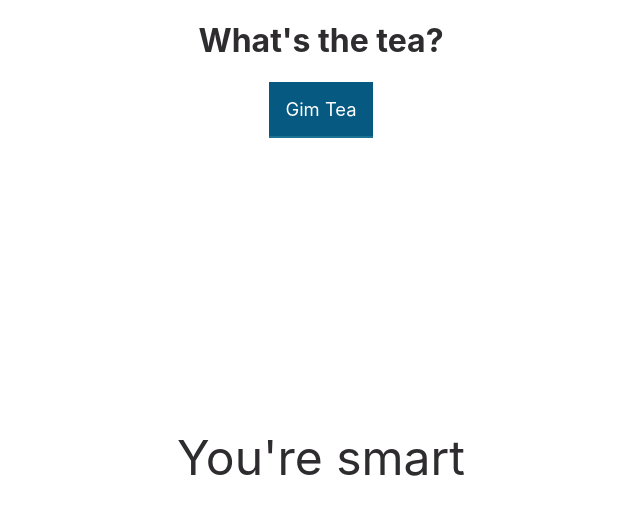
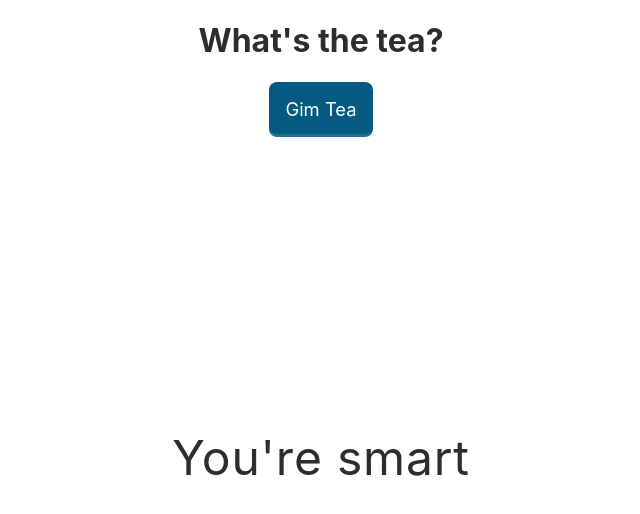
Before and after one commit to gimtea/gimtea.github.io, a plain HTML site: page index.html in a window 1280 px wide. Both pictures are taken after a click on the button "Gim Tea". Shown: the full height of the page, 319-959 px from the left. Drawn offline with Linux system fonts and the light colour scheme.

Commit message:
Tweak styles and scripts

```diff
--- a/index.html
+++ b/index.html
@@ -7,11 +7,9 @@
     <title>What's the tea?</title>
     <meta name="og:title" content="What's the tea?">
     <meta name="og:image" content="https://raw.githubusercontent.com/gimtea/gimtea.github.io/master/tea-pic.jpg">
-    <meta name="description" content="That's the motherfucking tea...">
+    <meta name="generator" content="Hyundai Elantra">
     <style>
-        .header,
-        .button,
-        .tea {
+        * {
             font-family: -apple-system, BlinkMacSystemFont, 'Segoe UI', Roboto, Oxygen, Ubuntu, Cantarell, 'Open Sans', 'Helvetica Neue', sans-serif;
             text-align: center;
             color: #2e2c2f;
@@ -21,18 +19,20 @@
             display: flex;
             margin: auto;
             font-size: 1.15rem;
-            padding: 1rem;
-            /* padding-bottom: calc(.5rem - 1px); */
+            padding: 1rem 1rem calc(1rem - 1.5px) 1rem;
             background-color: #065a82;
-            border: none;
-            border-bottom: 2px solid #1c7293;
+            border: 0;
+            border-bottom: 3px solid #1c7293;
             color: #fff;
+            border-radius: .5rem;
         }
 
-        .button:active {
+        .button:active,
+        .button.is-active {
             background-color: #1c7293;
-            border-bottom: none;
-            border-top: 2px solid #1c7293;
+            border-bottom: 0;
+            border-top: 3px solid #1c7293;
+            padding: calc(1rem - 1.5px) 1rem 1rem 1rem;
         }
 
         .main {
@@ -43,36 +43,33 @@
             text-align: center;
         }
 
+        .message {
+            margin: auto;
+            font-size: 3rem;
+            letter-spacing: .05rem;
+        }
+
+        .is-hidden {
+            display: none;
+        }
+
         @media only screen and (max-width: 600px) {
             .main {
                 height: 50vh;
             }
         }
-
-        .tea {
-            margin: auto;
-            font-size: 3rem;
-        }
-
-        .hidden {
-            display: none;
-        }
     </style>
 </head>
 
 <body>
-    <h1 class="header">What's the tea?</h1>
+    <h1>What's the tea?</h1>
     <button class="button" id="button">Gim Tea</button>
-    <div class="main hidden" id="tea-wrapper">
-        <p class="tea" id="tea">You're beautiful</p>
-    </div>
+    <main class="main">
+        <p class="message is-hidden" id="tea"></p>
+    </main>
 
     <script>
-        const main = document.getElementById('tea-wrapper')
-        const button = document.getElementById('button')
-        const tea = document.getElementById('tea')
-
-        const TEA = [
+        const MESSAGES = [
             'You\'re smart',
             'You\'re beautiful',
             'You\'re good at embroidery',
@@ -81,27 +78,34 @@
             'Your tits are huge'
         ]
 
+        const button = document.getElementById('button')
+        const tea = document.getElementById('tea')
+
         const state = {
-            initialClick: false,
-            show: 0
+            isVisible: false,
+            currentMessage: 0
         }
 
         button.onclick = function () {
-            if (!state.initialClick) {
-                state.initialClick = true
-                main.classList.remove('hidden')
-                state.notShown = TEA
+            button.classList.add('is-active')
+
+            if (!state.isVisible) {
+                state.isVisible = true
+                tea.classList.remove('is-hidden')
             }
 
-            const message = TEA[state.show]
+            const message = MESSAGES[state.currentMessage]
 
-            if (typeof TEA[state.show + 1] === 'string') {
-                state.show++
-            } else {
-                state.show = 0
+            state.currentMessage++
+
+            if (!MESSAGES[state.currentMessage]) {
+                state.currentMessage = 0
             }
 
-            tea.innerText = message
+            setTimeout(function () {
+                tea.innerText = message
+                button.classList.remove('is-active')
+            }, 50)
         }
     </script>
 </body>
```
